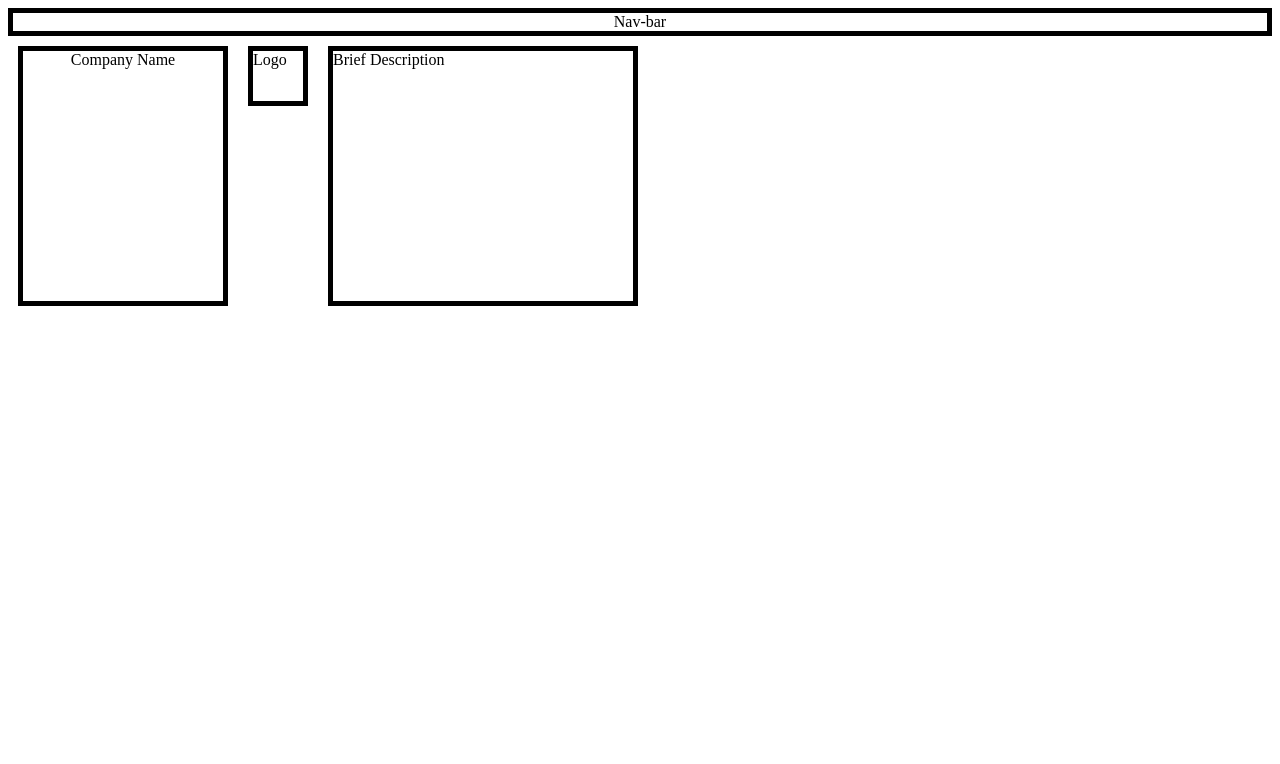
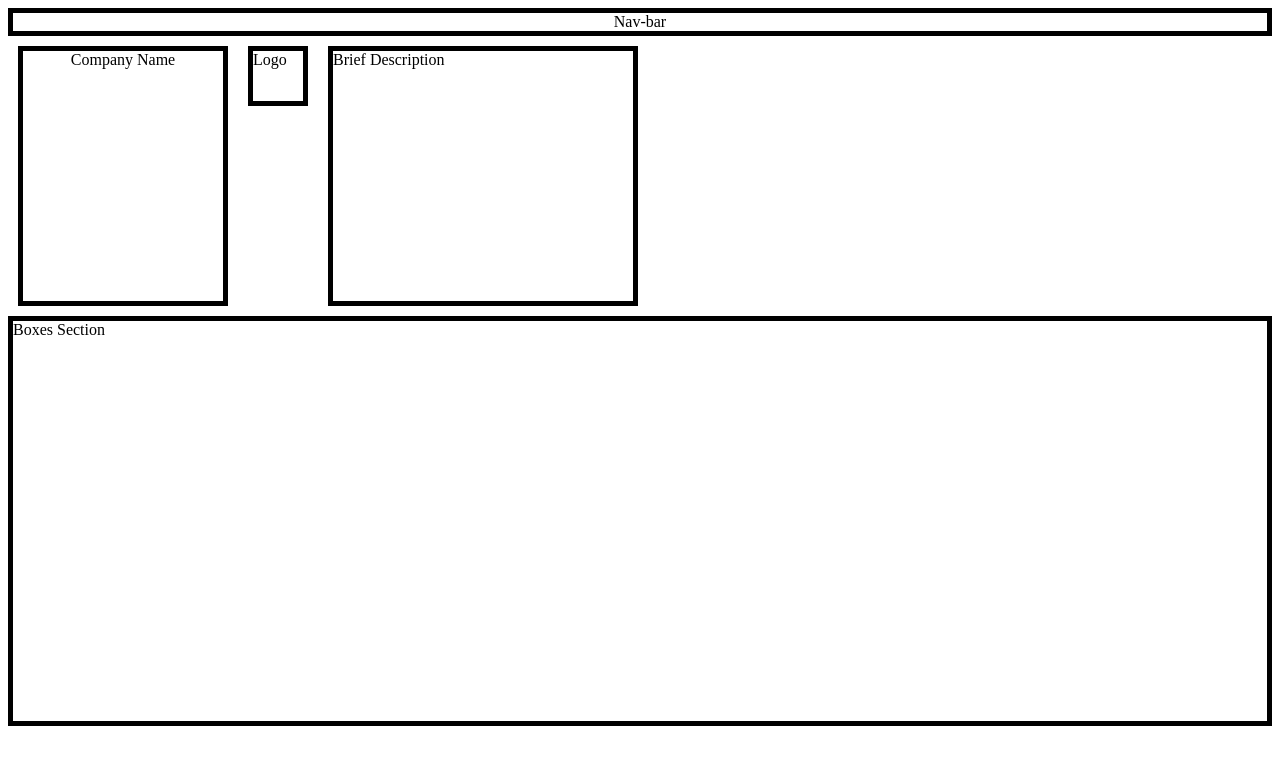
Before and after one commit to PatelAbhay/tutorial-website, a plain HTML site: page index.html in a window 1280 px wide. Drawn offline with Linux system fonts and the light colour scheme.

Commit message:
Added the basic layout of info section

```diff
--- a/index.html
+++ b/index.html
@@ -15,6 +15,7 @@
         <div id="website-logo">Logo</div>
         <div id="brief-description">Brief Description</div>
     </div>
+    <div id="info-container">Boxes Section</div>
 </body>
 
 </html>
--- a/style.css
+++ b/style.css
@@ -27,3 +27,8 @@
     height: 250px;
     margin: 10px;
 }
+
+#info-container{
+    border: 5px solid black;
+    height: 50vh;
+}
```
